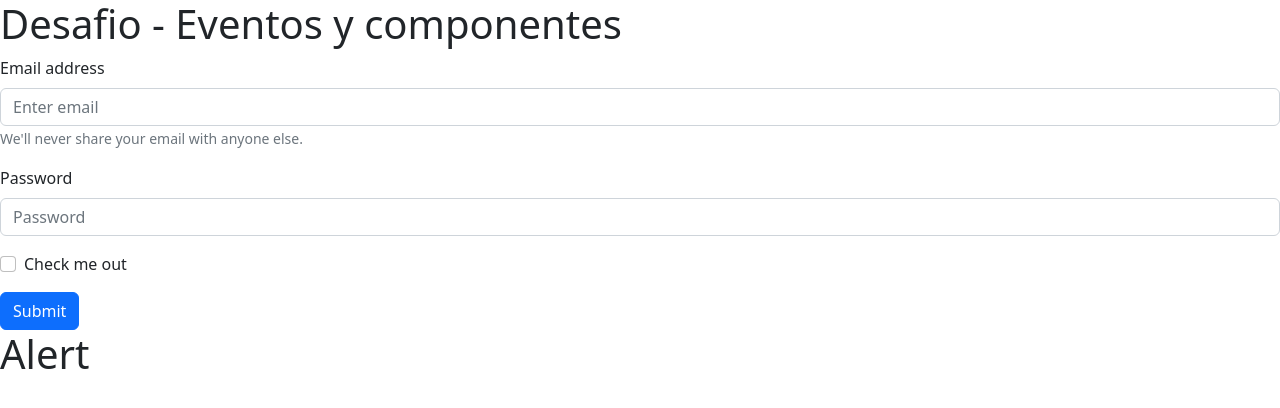
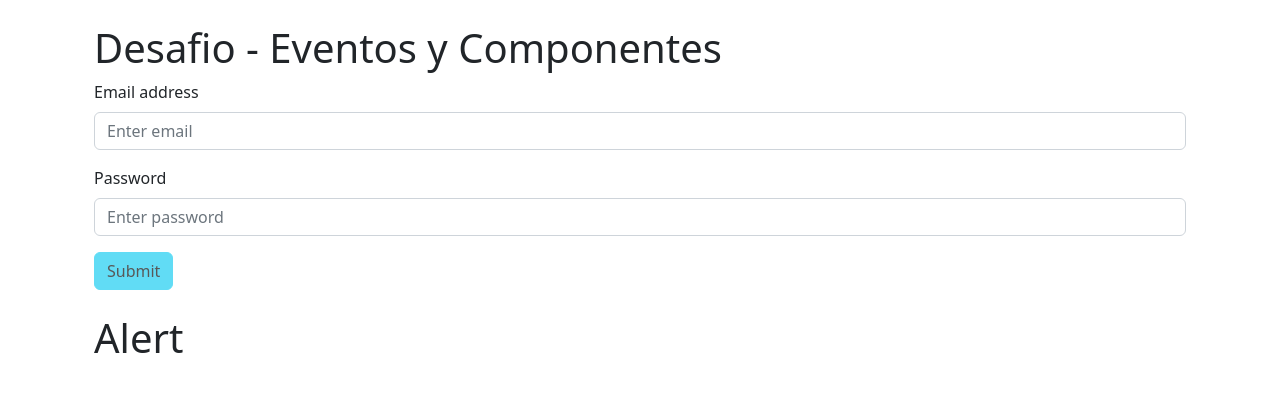
Before and after one commit to tiznadoc/DL-React, a React (Create React App) app in the folder DL-React-Desafio-2/desafio-2/: page / in a window 1280 px wide. Shown: the top 408 px of the page. Built offline with nearby package versions, Linux system fonts and the light colour scheme.

Commit message:
upgrade login component

```diff
--- a/DL-React-Desafio-2/desafio-2/src/App.js
+++ b/DL-React-Desafio-2/desafio-2/src/App.js
@@ -5,8 +5,10 @@ import Container from 'react-bootstrap/Container';
 
 const App = () => {
   return (
-    <div>
+    <div className='container'>
+      <br/>
       <Login />
+      <br/>
       <Alert />
     </div>
   )
--- a/DL-React-Desafio-2/desafio-2/src/components/Alert/Alert.jsx
+++ b/DL-React-Desafio-2/desafio-2/src/components/Alert/Alert.jsx
@@ -2,8 +2,8 @@ import React from 'react'
 
 const Alert = () => {
   return (
-    <div>
-    <h1>Alert</h1>
+    <div className='container'>
+      <h1>Alert</h1>
     </div>
   )
 }
--- a/DL-React-Desafio-2/desafio-2/src/components/Login/Login.jsx
+++ b/DL-React-Desafio-2/desafio-2/src/components/Login/Login.jsx
@@ -1,34 +1,28 @@
-import React from 'react'
+import React, { useCallback } from 'react'
+import { useState } from 'react';
 import Button from 'react-bootstrap/Button';
 import Form from 'react-bootstrap/Form';
 
 const Login = () => {
+  const [email, setEmail] = useState('')
+  const [password, setPassword] = useState('')
   return (
-    <div>
-      <h1>Desafio - Eventos y componentes</h1>
-      <div>
+      <div className='container'>
+        <h1>Desafio - Eventos y Componentes</h1>
         <Form>
-            <Form.Group className="mb-3" controlId="formBasicEmail">
-                <Form.Label>Email address</Form.Label>
-                <Form.Control type="email" placeholder="Enter email" />
-                <Form.Text className="text-muted">
-                We'll never share your email with anyone else.
-                </Form.Text>
-                </Form.Group>
-
-            <Form.Group className="mb-3" controlId="formBasicPassword">
-                <Form.Label>Password</Form.Label>
-                <Form.Control type="password" placeholder="Password" />
+            <Form.Group className="mb-3" controlId="email">
+              <Form.Label>Email address</Form.Label>
+              <Form.Control type="email" placeholder="Enter email" value={email} onChange={e=>setEmail(e.target.value)}/>
             </Form.Group>
-            <Form.Group className="mb-3" controlId="formBasicCheckbox">
-                <Form.Check type="checkbox" label="Check me out" />
+            <Form.Group className="mb-3" controlId="password">
+              <Form.Label>Password</Form.Label>
+              <Form.Control type="password" placeholder="Enter password" value={password} onChange={e=>setPassword(e.target.value)}/>
             </Form.Group>
-            <Button variant="primary" type="submit">
+            <Button variant="info" type="submit" disabled={!email.trim() ||!password.trim()}>
                 Submit
             </Button>
         </Form>
       </div>
-    </div>
   )
 }
 
```
